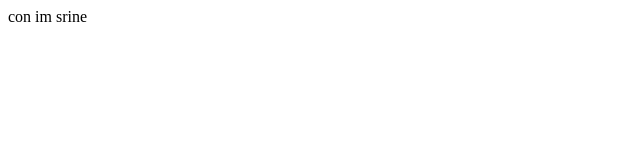
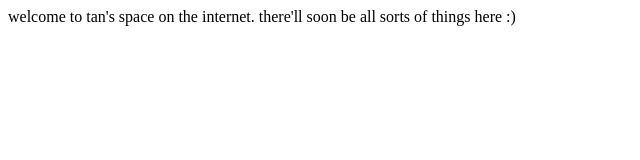
Before and after one commit to tanmayrajk/tanmayrajk.github.io, a plain HTML site: page index.html in a window 1280 px wide. Shown: the whole page, without its empty margins (0-640 px from the left). Drawn offline with Linux system fonts and the light colour scheme.

Commit message:
something until i actually make the website

```diff
--- a/index.html
+++ b/index.html
@@ -3,9 +3,9 @@
 <head>
     <meta charset="UTF-8">
     <meta name="viewport" content="width=device-width, initial-scale=1.0">
-    <title>ts not fryin me</title>
+    <title>tan's</title>
 </head>
 <body>
-    con im srine
+    welcome to tan's space on the internet. there'll soon be all sorts of things here :)
 </body>
 </html>
```
